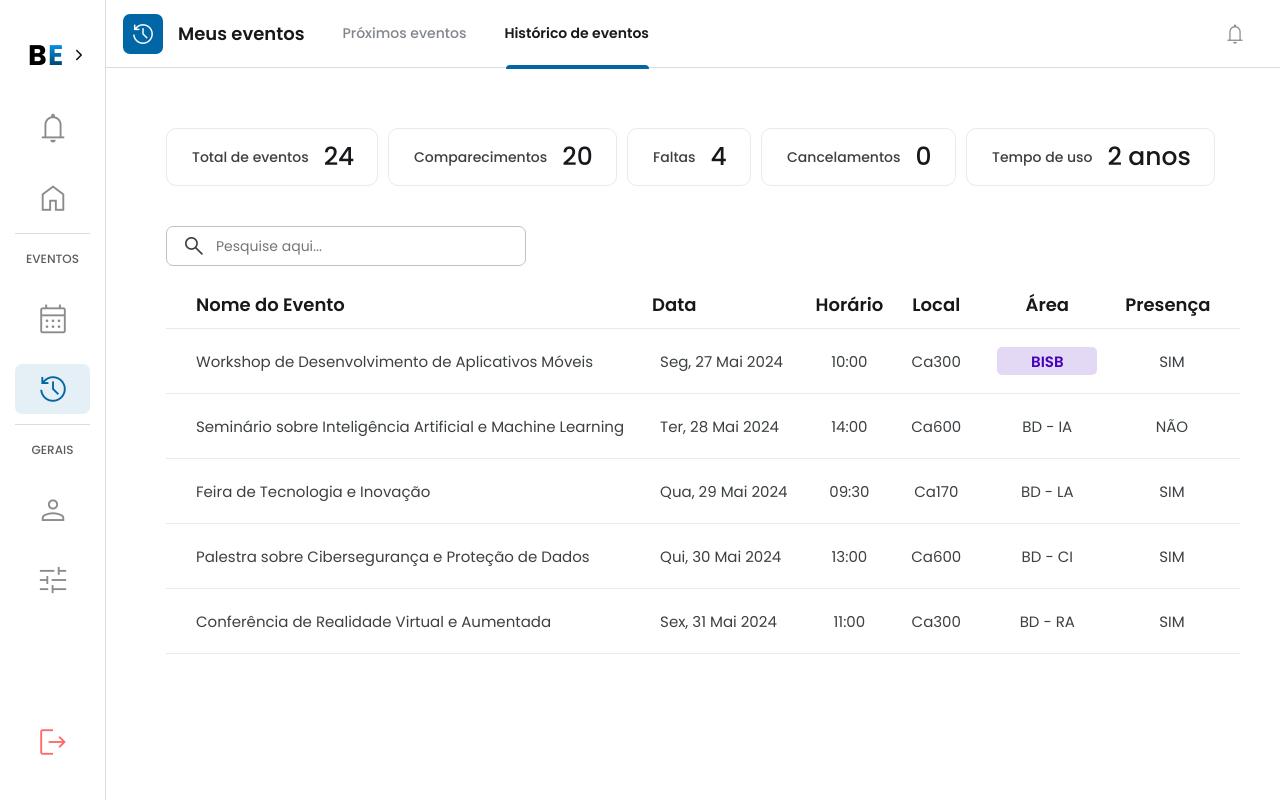
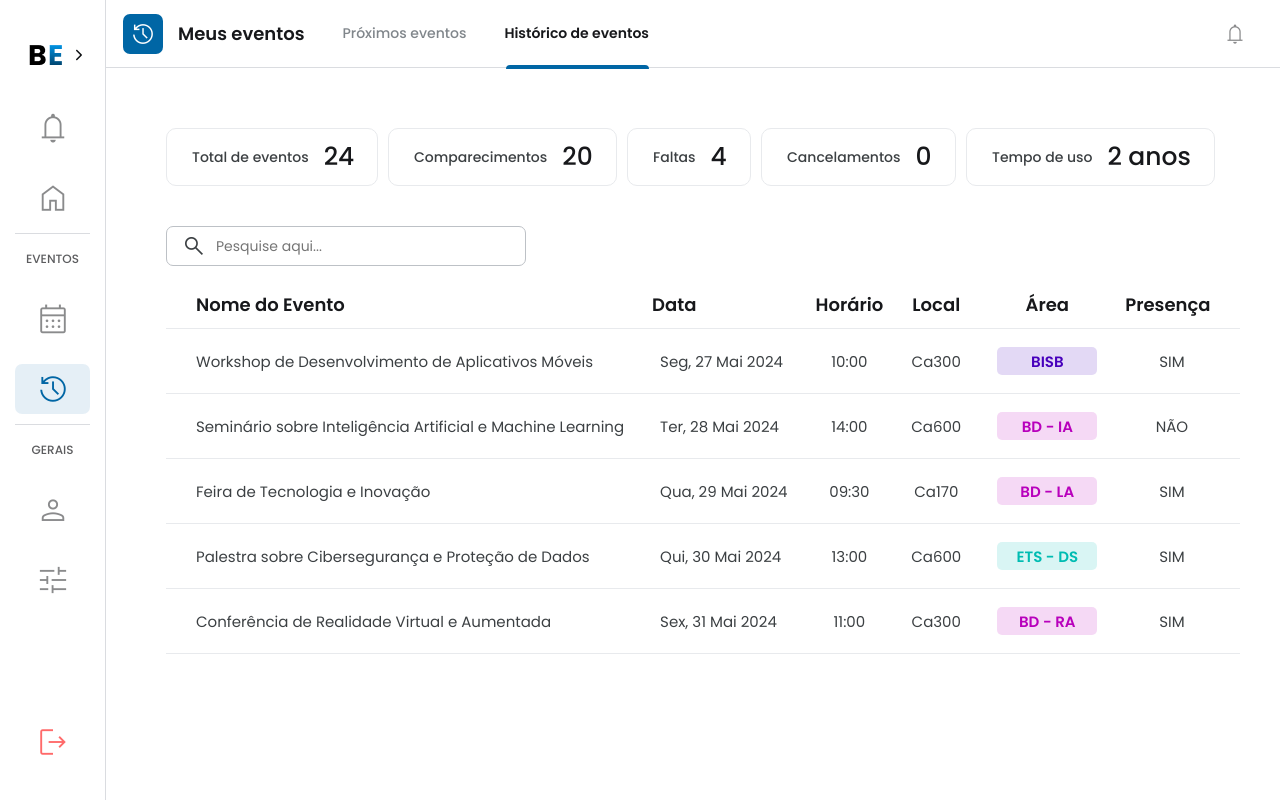
Before and after one commit to EsyProject/EsyFrontend, a React (Vite) app: page /Historic in a window 1280 px wide. Built offline with nearby package versions, Linux system fonts and the light colour scheme.

Commit message:
style: change EventTable.css style

```diff
--- a/src/components/EventTable/EventTable.css
+++ b/src/components/EventTable/EventTable.css
@@ -65,8 +65,19 @@ th {
 
 .container-event-area[data-area="BISB"] {
   background: rgba(71, 0, 188, 0.15);
-  opacity: 15%;
   color: #4700bc;
-  opacity: 100%;
   font-weight: 600;
 }
+
+
+.container-event-area[data-area^="BD"] {
+  background: rgba(184, 0, 188, 0.15);
+  color: #B800BC;
+  font-weight: 600;
+}
+
+.container-event-area[data-area="ETS - DS"] {
+  background: rgba(0, 188, 178, 0.15);
+  color: #00BCB2;
+  font-weight: 600;
+}
--- a/src/components/Searchbar/data/index.jsx
+++ b/src/components/Searchbar/data/index.jsx
@@ -28,7 +28,7 @@ const eventsList = [
     date: "Qui, 30 Mai 2024",
     time: "13:00",
     local: "Ca600",
-    area: "BD - CI",
+    area: "ETS - DS",
     presence: "SIM"
   },
   {
```
